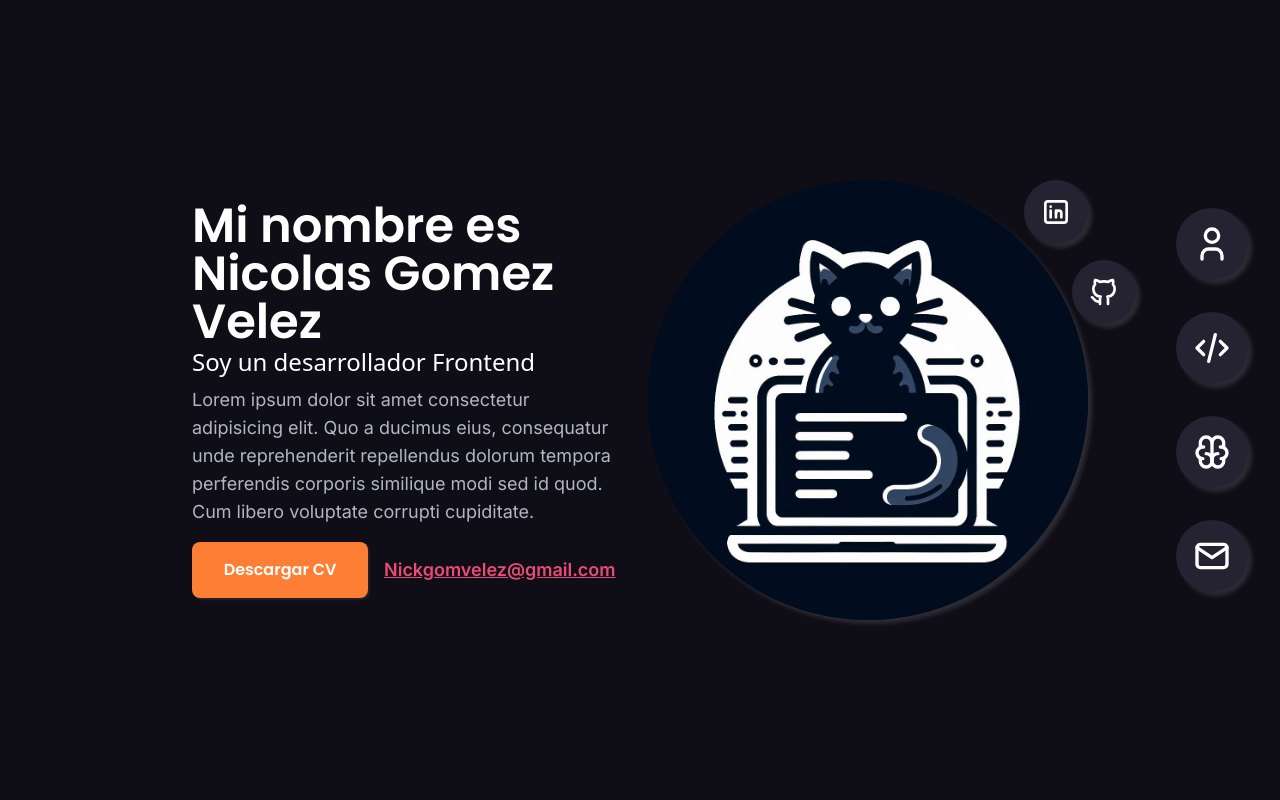
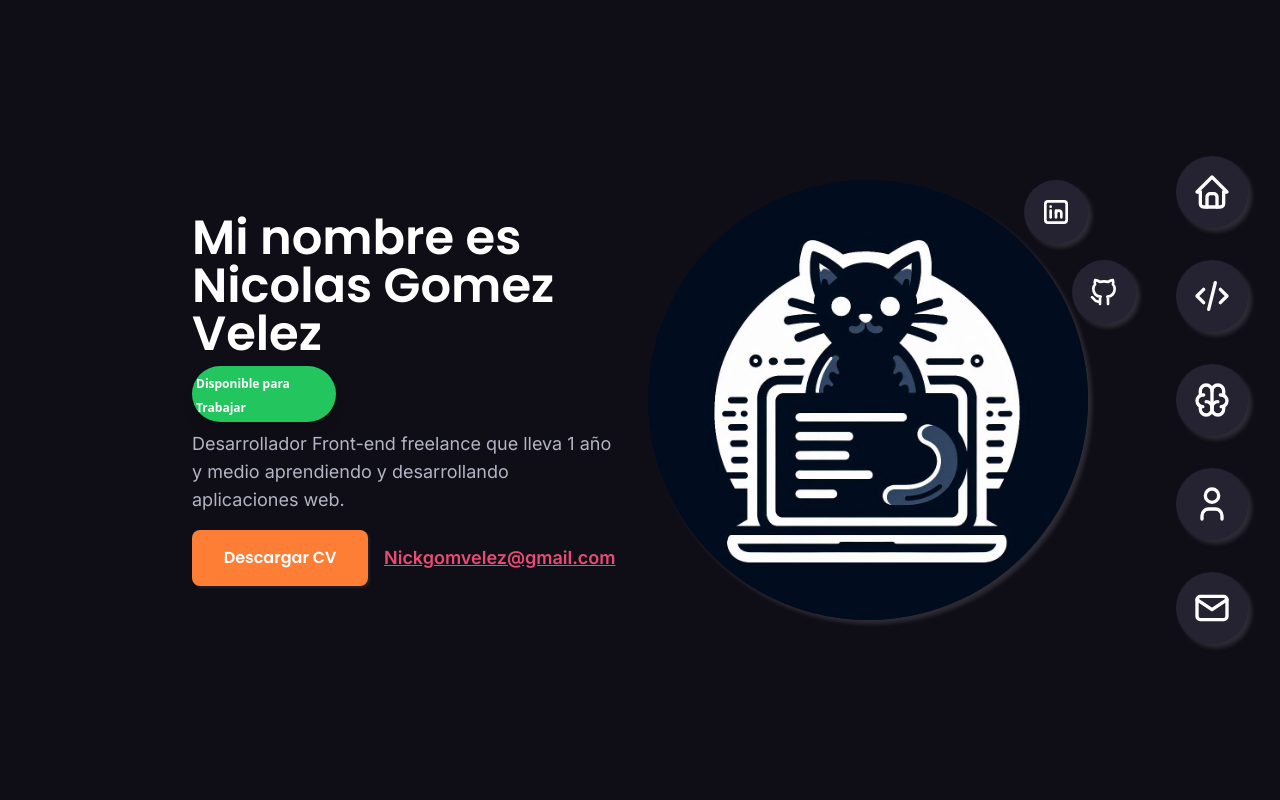
Before and after one commit to NickGV/Portafolio, a React (Vite) app: page / in a window 1280 px wide. Shown: the top 800 px of the page. Built offline with nearby package versions, Linux system fonts and the light colour scheme.

Commit message:
feat: create and style AboutSection

```diff
--- a/src/App.jsx
+++ b/src/App.jsx
@@ -1,6 +1,7 @@
 import { AboutSection } from "./components/AboutSection";
 import { ContactSection } from "./components/ContactSection";
 import { FooterSection } from "./components/FooterSection";
+import { HomeSection } from "./components/HomeSection";
 import { NavBar } from "./components/NavBar";
 import { ProjectsSection } from "./components/ProjectsSection";
 import { SkillsSection } from "./components/SkillsSection";
@@ -9,11 +10,12 @@ function App() {
   return (
     <>
       <NavBar />
+      <HomeSection />
+      <ProjectsSection />
+      <SkillsSection />
       <AboutSection />
-      <ProjectsSection/>
-      <SkillsSection/>
-      <ContactSection/>
-      <FooterSection/>
+      <ContactSection />
+      <FooterSection />
     </>
   );
 }
--- /dev/null
+++ b/src/assets/icons/HomeIcon.jsx
@@ -0,0 +1,20 @@
+
+export const HomeIcon = ({className}) => {
+  return (
+    <svg
+      xmlns="http://www.w3.org/2000/svg"
+      viewBox="0 0 24 24"
+      fill="none"
+      stroke="currentColor"
+      strokeWidth={2}
+      strokeLinecap="round"
+      strokeLinejoin="round"
+      className={`icon icon-tabler icons-tabler-outline icon-tabler-home ${className}`}
+    >
+      <path stroke="none" d="M0 0h24v24H0z" fill="none" />
+      <path d="M5 12l-2 0l9 -9l9 9l-2 0"  fill="none"/>
+      <path d="M5 12v7a2 2 0 0 0 2 2h10a2 2 0 0 0 2 -2v-7"  fill="none"/>
+      <path d="M9 21v-6a2 2 0 0 1 2 -2h2a2 2 0 0 1 2 2v6"  fill="none"/>
+    </svg>
+  );
+};
--- a/src/assets/icons/index.js
+++ b/src/assets/icons/index.js
@@ -10,5 +10,6 @@ export * from './LaptopIcon';
 export * from './AboutIcon';
 export * from './ProjectsIcon';
 export * from './SkillsIcon';
+export * from './HomeIcon';
 export * from './ContactIcon';
 export * from './NavBarNavigatorIcon';
--- a/src/components/AboutSection.jsx
+++ b/src/components/AboutSection.jsx
@@ -1,87 +1,35 @@
-import { useState } from "react";
-import profileImg from "../assets/Profile-img.jpg";
-import { GitHubIcon, LinkedInIcon } from "../assets/icons";
-
+import profileImg from "../assets/profile-img.jpg";
 export const AboutSection = () => {
-  const [emailCopied, setEmailCopied] = useState(false);
-
-  const handleEmailCopy = () => {
-    navigator.clipboard.writeText("nickgomvelez@gmail.com");
-    setEmailCopied(true);
-    setTimeout(() => setEmailCopied(false), 2000);
-  };
-
   return (
     <section
       id="About"
-      className="min-h-screen flex items-center justify-center px-4 lg:px-8 lg:px-16"
+      className="flex flex-col gap-6 lg:flex-row items-center md:max-w-4xl 2xl:max-w-5xl mx-auto px-4"
     >
-      <div className="flex flex-col-reverse lg:flex-row justify-center items-center gap-8 w-full lg:max-w-4xl 2xl:max-w-5xl mx-auto">
-        <div className="text-center lg:text-left">
-          <h1 className="text-4xl lg:text-5xl font-title font-semibold text-title">
-            <span>Mi nombre es</span>
-            <span className="block">Nicolas Gomez Velez</span>
-          </h1>
-          <p className="font-medium text-title text-xl lg:text-2xl mb-2">
-            Soy un desarrollador Frontend
-          </p>
-          <p className="text-paragraph font-paragraph text-base lg:text-lg max-w-prose mb-4">
-            Lorem ipsum dolor sit amet consectetur adipisicing elit. Quo a
-            ducimus eius, consequatur unde reprehenderit repellendus dolorum
-            tempora perferendis corporis similique modi sed id quod. Cum libero
-            voluptate corrupti cupiditate.
-          </p>
-          <div className="flex flex-col lg:flex-row items-center gap-4">
-            <button
-              type="button"
-              className="p-3 lg:p-4 w-40 lg:w-44 bg-button rounded-lg font-title text-button-text font-semibold hover:text-opacity-90 hover:bg-button-hover transition-all shadow-btn"
-            >
-              Descargar CV
-            </button>
-
-            <a
-              href="#"
-              className="relative text-link-text underline font-semibold text-lg font-paragraph"
-              onClick={handleEmailCopy}
-            >
-              Nickgomvelez@gmail.com
-              <span className="absolute text-paragraph bottom-5 right-0">
-                {emailCopied && "Copiado!"}
-              </span>
-            </a>
-          </div>
-        </div>
-
-        <div className="w-32 lg:w-full relative">
-          <img
-            src={profileImg}
-            alt="profile-img"
-            className="rounded-full shadow-custom"
-          />
-          <div className="absolute top-0 -right-12 lg:top-0 lg:right-0 flex flex-col items-center gap-4">
-            <a
-              href="https://www.linkedin.com/in/nicol%C3%A1s-g%C3%B3mez-902361274/"
-              target="_blank"
-              className="relative group text-white hover:text-link-text hover:scale-110 transition-all p-3 lg:p-4 bg-card-background shadow-custom rounded-full mb-4"
-            >
-              <LinkedInIcon className={"h-6 lg:h-8 w-6 lg:w-8"} />
-              <span className="absolute left-12 lg:left-16 top-1/2 transform -translate-y-1/2 px-2 py-1 text-paragraph rounded opacity-0 group-hover:opacity-100 transition-opacity font-semibold font-paragraph">
-                LinkedIn
-              </span>
-            </a>
-
-            <a
-              href="https://github.com/NickGV"
-              target="_blank"
-              className="group text-white hover:text-link-text hover:scale-110 transition-all p-3 lg:p-4 bg-card-background shadow-custom rounded-full mb-4 lg:absolute lg:-bottom-20 lg:-right-12"
-            >
-              <GitHubIcon className={"h-6 lg:h-8 w-6 lg:w-8"} />
-              <span className="absolute left-12 lg:left-16 top-1/2 transform -translate-y-1/2 px-2 py-1 text-paragraph rounded opacity-0 group-hover:opacity-100 transition-opacity font-semibold font-paragraph">
-                GitHub
-              </span>
-            </a>
-          </div>
-        </div>
+      <div className="text-paragraph max-w-prose flex flex-col gap-2 text-left">
+        <h1 className="text-title text-xl md:text-3xl">Un poco sobre mi:</h1>
+        <p>
+          Me llamo Nicolás Gómez, pero puedes llamarme Nico. Mi viaje en la
+          programación comenzó hace un año y medio, cuando empecé a aprender por
+          mi cuenta mediante cursos en línea. Desde entonces, he trabajado en
+          una variedad de proyectos personales, desde el desarrollo de
+          interfaces con HTML, CSS y JavaScript, hasta el uso de frameworks
+          modernos como React y Tailwind CSS.
+        </p>
+        <p>
+          Actualmente, sigo aprendiendo mas sobre la programación front-end con
+          una creciente pasión por el backend. Estoy en mi tercer semestre de la
+          carrera de Desarrollo de Software en la IU Digital de Antioquia y
+          también cuento con un título técnico en Programación para Analítica de
+          Datos.
+        </p>
+        <p>
+          Mi objetivo es continuar desarrollándome como profesional y llevar
+          proyectos desde el diseño hasta la implementación, combinando
+          creatividad y eficiencia.
+        </p>
+      </div>
+      <div>
+        <img src={profileImg} alt="" className="rounded-full shadow-custom" />
       </div>
     </section>
   );
--- /dev/null
+++ b/src/components/HomeSection.jsx
@@ -0,0 +1,87 @@
+import { useState } from "react";
+import profileImg from "../assets/Profile-img.jpg";
+import { GitHubIcon, LinkedInIcon } from "../assets/icons";
+
+export const HomeSection = () => {
+  const [emailCopied, setEmailCopied] = useState(false);
+
+  const handleEmailCopy = () => {
+    navigator.clipboard.writeText("nickgomvelez@gmail.com");
+    setEmailCopied(true);
+    setTimeout(() => setEmailCopied(false), 2000);
+  };
+
+  return (
+    <section
+      id="Home"
+      className="min-h-screen flex items-center justify-center px-4 lg:px-8 lg:px-16"
+    >
+      <div className="flex flex-col-reverse lg:flex-row justify-center items-center gap-8 w-full lg:max-w-4xl 2xl:max-w-5xl mx-auto">
+        <div className="text-center lg:text-left">
+          <h1 className="text-4xl lg:text-5xl font-title font-semibold text-title flex flex-col lg:flex-row items-center gap-4">
+            <span>Mi nombre es Nicolas Gomez Velez </span>
+          </h1>
+          <div className="bg-green-500 text-white p-1 w-36 rounded-full shadow-lg my-2">
+            <span className="font-semibold text-xs ">
+              Disponible para Trabajar
+            </span>
+          </div>
+          <p className="text-paragraph font-paragraph text-base lg:text-lg max-w-prose mb-4">
+            Desarrollador Front-end freelance que lleva 1 año y medio
+            aprendiendo y desarrollando aplicaciones web.
+          </p>
+          <div className="flex flex-col lg:flex-row items-center gap-4">
+            <button
+              type="button"
+              className="p-3 lg:p-4 w-40 lg:w-44 bg-button rounded-lg font-title text-button-text font-semibold hover:text-opacity-90 hover:bg-button-hover transition-all shadow-btn"
+            >
+              Descargar CV
+            </button>
+
+            <a
+              href="#"
+              className="relative text-link-text underline font-semibold text-lg font-paragraph"
+              onClick={handleEmailCopy}
+            >
+              Nickgomvelez@gmail.com
+              <span className="absolute text-paragraph bottom-5 right-0">
+                {emailCopied && "Copiado!"}
+              </span>
+            </a>
+          </div>
+        </div>
+
+        <div className="w-32 lg:w-full relative">
+          <img
+            src={profileImg}
+            alt="profile-img"
+            className="rounded-full shadow-custom"
+          />
+          <div className="absolute top-0 -right-12 lg:top-0 lg:right-0 flex flex-col items-center gap-4">
+            <a
+              href="https://www.linkedin.com/in/nicol%C3%A1s-g%C3%B3mez-902361274/"
+              target="_blank"
+              className="relative group text-white hover:text-link-text hover:scale-110 transition-all p-3 lg:p-4 bg-card-background shadow-custom rounded-full mb-4"
+            >
+              <LinkedInIcon className={"h-6 lg:h-8 w-6 lg:w-8"} />
+              <span className="absolute left-12 lg:left-16 top-1/2 transform -translate-y-1/2 px-2 py-1 text-paragraph rounded opacity-0 group-hover:opacity-100 transition-opacity font-semibold font-paragraph">
+                LinkedIn
+              </span>
+            </a>
+
+            <a
+              href="https://github.com/NickGV"
+              target="_blank"
+              className="group text-white hover:text-link-text hover:scale-110 transition-all p-3 lg:p-4 bg-card-background shadow-custom rounded-full mb-4 lg:absolute lg:-bottom-20 lg:-right-12"
+            >
+              <GitHubIcon className={"h-6 lg:h-8 w-6 lg:w-8"} />
+              <span className="absolute left-12 lg:left-16 top-1/2 transform -translate-y-1/2 px-2 py-1 text-paragraph rounded opacity-0 group-hover:opacity-100 transition-opacity font-semibold font-paragraph">
+                GitHub
+              </span>
+            </a>
+          </div>
+        </div>
+      </div>
+    </section>
+  );
+};
--- a/src/components/NavBar.jsx
+++ b/src/components/NavBar.jsx
@@ -30,6 +30,7 @@ import {
   AboutIcon,
   ProjectsIcon,
   SkillsIcon,
+  HomeIcon,
   ContactIcon,
   NavBarNavigatorIcon,
 } from "../assets/icons";
@@ -38,9 +39,10 @@ import { NavBarItem } from "./NavBarItem";
 export const NavBar = () => {
   const [menuOpen, setMenuOpen] = useState(false); // Estado para controlar el menú
   const navItems = [
-    { Icon: AboutIcon, name: "About" },
+    { Icon: HomeIcon, name: "Home" },
     { Icon: ProjectsIcon, name: "Projects" },
     { Icon: SkillsIcon, name: "Skills" },
+    { Icon: AboutIcon, name: "About" },
     { Icon: ContactIcon, name: "Contact" },
   ];
 
```
